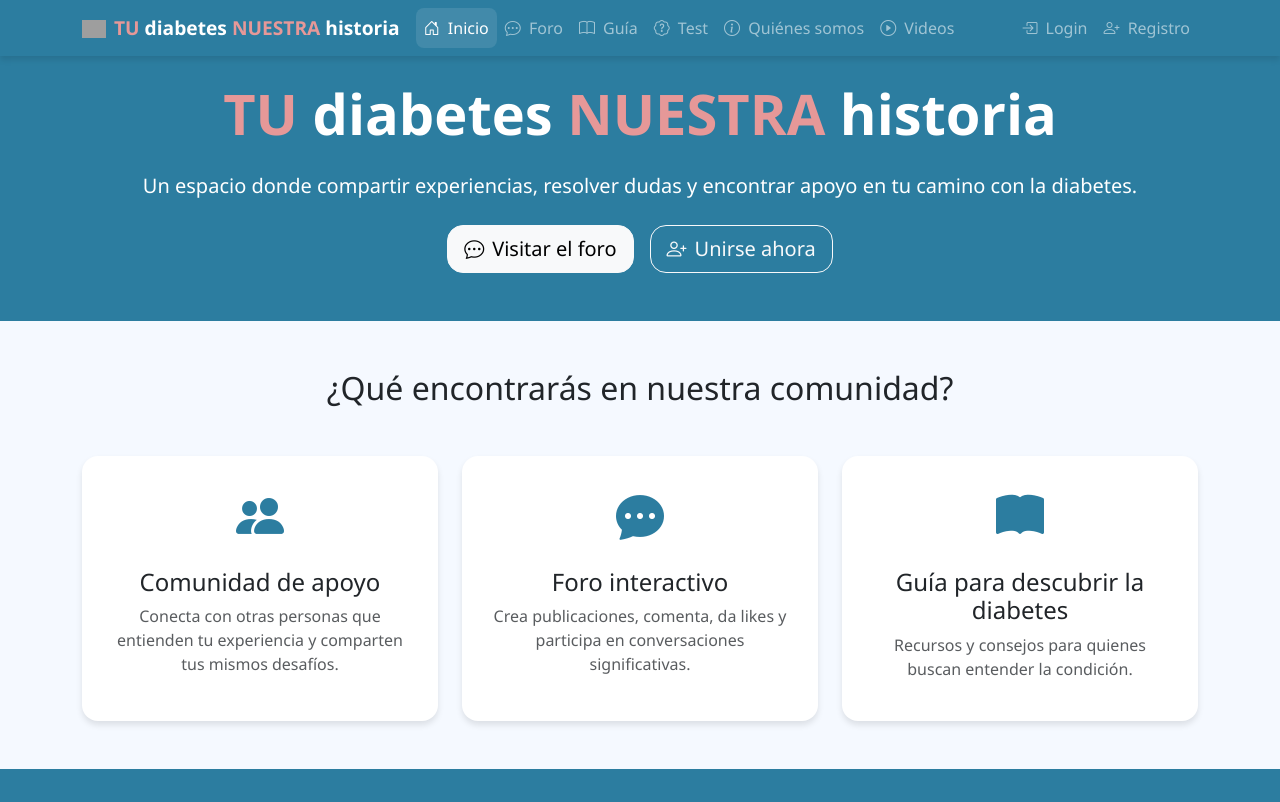
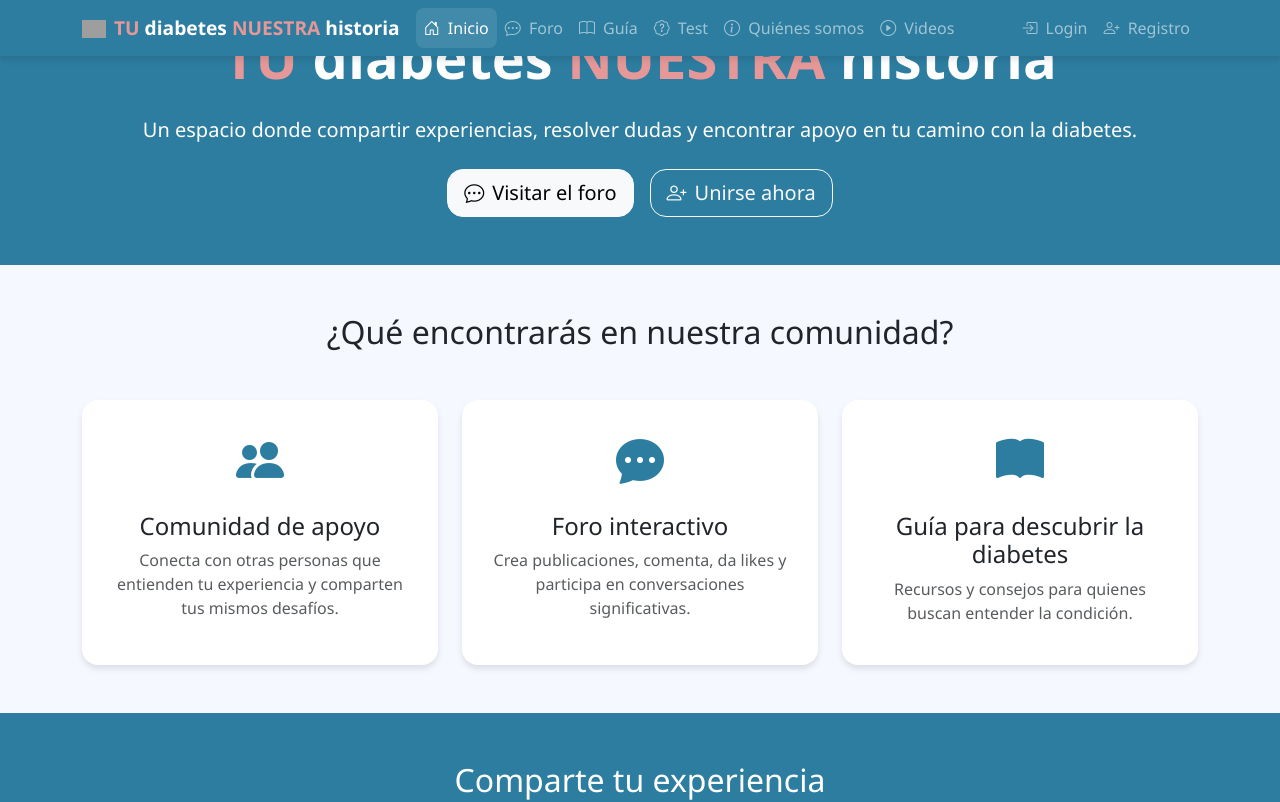
Before and after one commit to ggrauggas/PROYECTO-TDNH, a Vue app in the folder frontend/: page / in a window 1280 px wide. Shown: the top 802 px of the page. Built offline with nearby package versions, Linux system fonts and the light colour scheme; no server answers; grey boxes are pictures that could not be loaded.

Commit message:
Make NavBar fixed-top for better accessibility

```diff
--- a/frontend/src/components/NavBar.vue
+++ b/frontend/src/components/NavBar.vue
@@ -1,5 +1,5 @@
 <template>
-  <nav class="navbar navbar-expand-lg navbar-dark bg-primary">
+  <nav class="navbar navbar-expand-lg navbar-dark bg-primary fixed-top">
     <div class="container">
       <router-link class="navbar-brand" to="/">
         <img src="/TD-NH.ico" alt="Logo" class="brand-logo me-2" />
```
